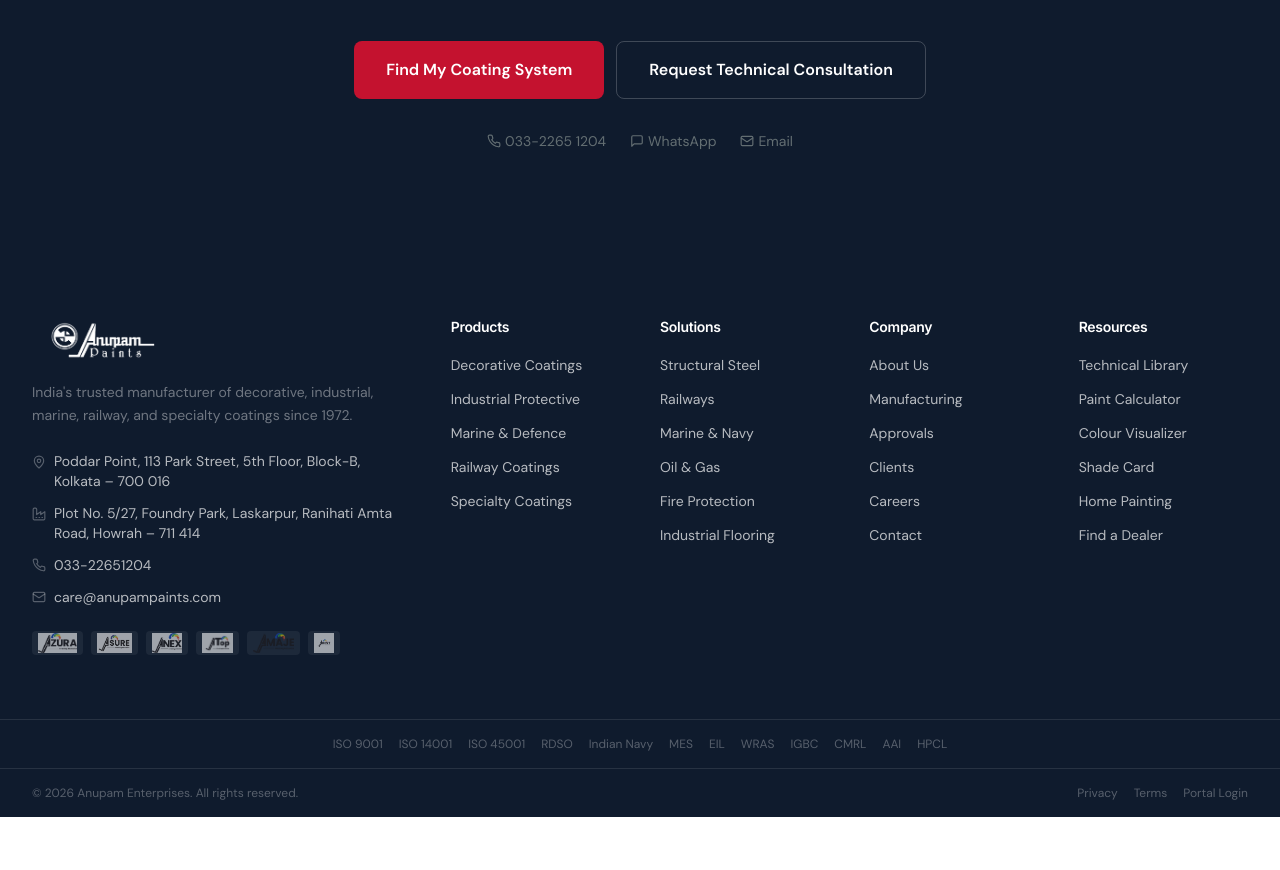
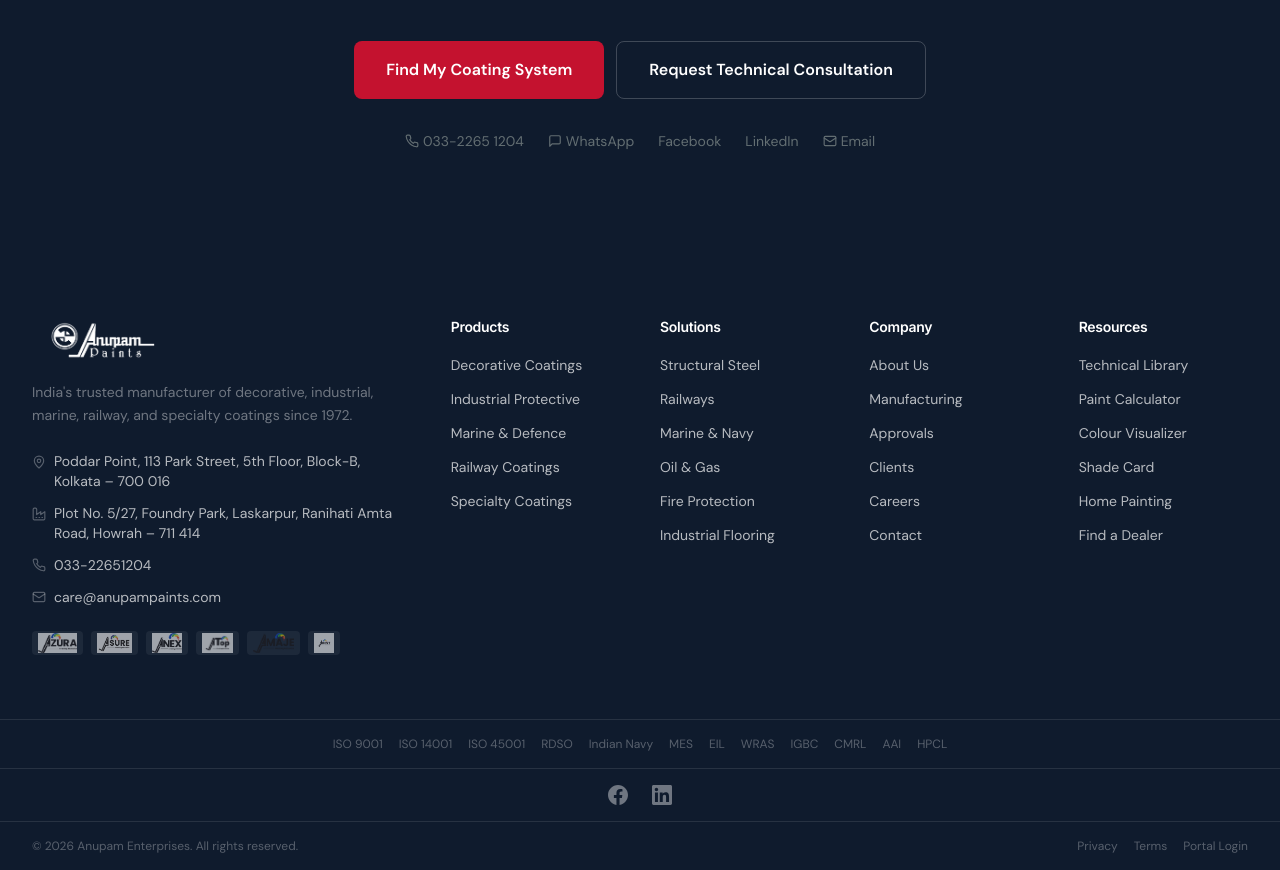
Before and after one commit to anupamkedia/anupam-platform, a Next.js app: page / in a window 1280 px wide. Shown: the part 6941-7811 px from the top of the page. Before the commit the page ends 7758 px from the top, so only its background shows below. Built offline with nearby package versions, Linux system fonts and the light colour scheme; no server answers; the database is empty.

Commit message:
Add Facebook + LinkedIn social links

```diff
--- a/src/app/page.tsx
+++ b/src/app/page.tsx
@@ -403,6 +403,8 @@
           <div className="flex justify-center gap-6 mt-8 text-sm text-[var(--color-steel)]">
             <a href="tel:03322651204" className="hover:text-[var(--color-navy)] transition inline-flex items-center gap-1"><Phone size={14} /> 033-2265 1204</a>
             <a href="https://wa.me/919830063651" className="hover:text-white transition inline-flex items-center gap-1"><MessageSquare size={14} /> WhatsApp</a>
+            <a href="https://www.facebook.com/anupampaintsandcoatings" target="_blank" rel="noopener noreferrer" className="hover:text-white transition inline-flex items-center gap-1">Facebook</a>
+            <a href="https://www.linkedin.com/company/anupam-paints-and-coatings/" target="_blank" rel="noopener noreferrer" className="hover:text-white transition inline-flex items-center gap-1">LinkedIn</a>
             <a href="mailto:care@anupampaints.com" className="hover:text-white transition inline-flex items-center gap-1"><Mail size={14} /> Email</a>
           </div>
         </div>
--- a/src/components/layout/Footer.tsx
+++ b/src/components/layout/Footer.tsx
@@ -84,6 +84,17 @@
             ))}
           </div>
         </div>
+        {/* Social */}
+        <div className="border-t border-white/10 py-4">
+          <div className="container-wide flex items-center justify-center gap-6">
+            <a href="https://www.facebook.com/anupampaintsandcoatings" target="_blank" rel="noopener noreferrer" className="text-white/40 hover:text-white transition">
+              <svg width="20" height="20" viewBox="0 0 24 24" fill="currentColor"><path d="M24 12.073c0-6.627-5.373-12-12-12s-12 5.373-12 12c0 5.99 4.388 10.954 10.125 11.854v-8.385H7.078v-3.47h3.047V9.43c0-3.007 1.792-4.669 4.533-4.669 1.312 0 2.686.235 2.686.235v2.953H15.83c-1.491 0-1.956.925-1.956 1.874v2.25h3.328l-.532 3.47h-2.796v8.385C19.612 23.027 24 18.062 24 12.073z"/></svg>
+            </a>
+            <a href="https://www.linkedin.com/company/anupam-paints-and-coatings/" target="_blank" rel="noopener noreferrer" className="text-white/40 hover:text-white transition">
+              <svg width="20" height="20" viewBox="0 0 24 24" fill="currentColor"><path d="M20.447 20.452h-3.554v-5.569c0-1.328-.027-3.037-1.852-3.037-1.853 0-2.136 1.445-2.136 2.939v5.667H9.351V9h3.414v1.561h.046c.477-.9 1.637-1.85 3.37-1.85 3.601 0 4.267 2.37 4.267 5.455v6.286zM5.337 7.433c-1.144 0-2.063-.926-2.063-2.065 0-1.138.92-2.063 2.063-2.063 1.14 0 2.064.925 2.064 2.063 0 1.139-.925 2.065-2.064 2.065zm1.782 13.019H3.555V9h3.564v11.452zM22.225 0H1.771C.792 0 0 .774 0 1.729v20.542C0 23.227.792 24 1.771 24h20.451C23.2 24 24 23.227 24 22.271V1.729C24 .774 23.2 0 22.222 0h.003z"/></svg>
+            </a>
+          </div>
+        </div>
         {/* Copyright */}
         <div className="border-t border-white/10 py-4">
           <div className="container-wide flex flex-col md:flex-row items-center justify-between gap-2 text-xs text-white/30">
```
